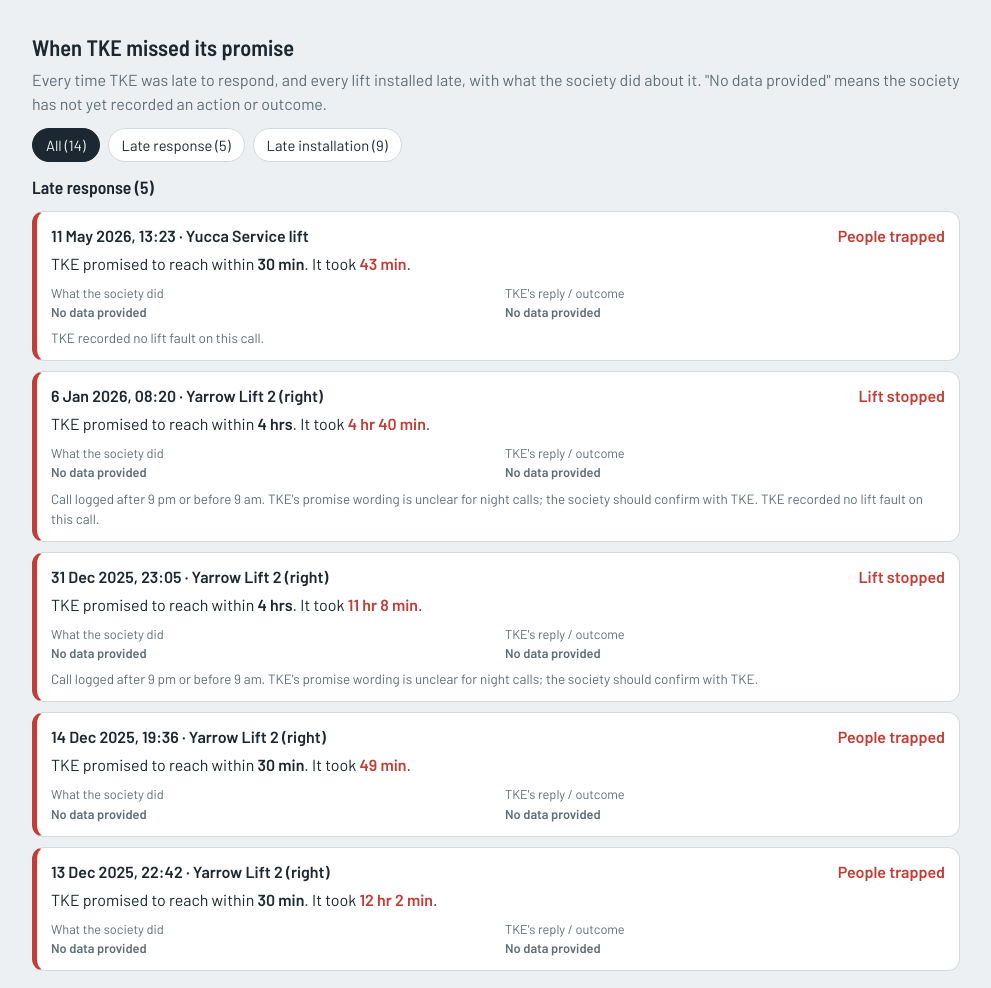
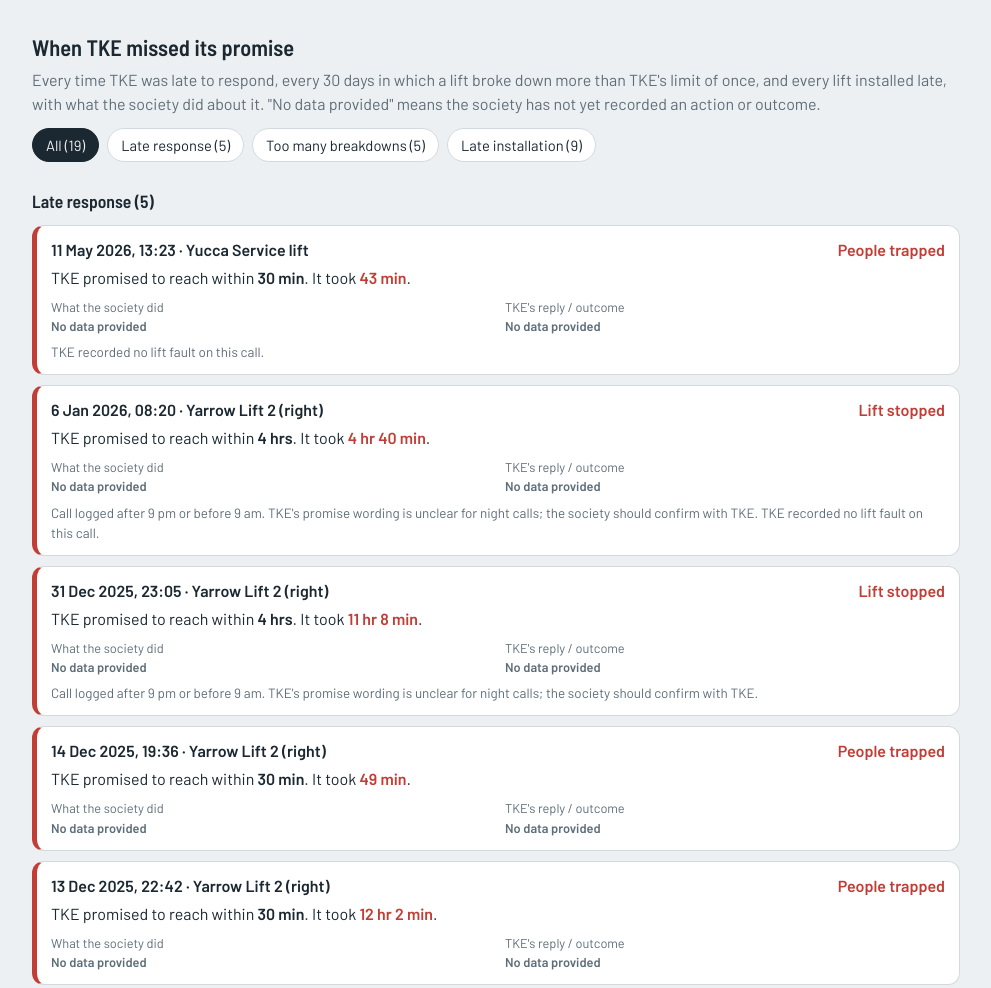
Before and after one commit to siddmitr/yyvlinf, a plain HTML site: page index.html in a window 1280 px wide. Shown: the part 3101-4089 px from the top of the page, without its empty margins (144-1135 px from the left). Drawn offline with Linux system fonts and the light colour scheme.

Commit message:
Dashboard as of 2026-09-23: index.html

```diff
--- a/index.html
+++ b/index.html
@@ -196,10 +196,11 @@
 
   <section id="actions">
     <h2>When TKE missed its promise</h2>
-    <p class="sec-sub">Every time TKE was late to respond, and every lift installed late, with what the society did about it. "No data provided" means the society has not yet recorded an action or outcome.</p>
+    <p class="sec-sub">Every time TKE was late to respond, every 30 days in which a lift broke down more than TKE's limit of once, and every lift installed late, with what the society did about it. "No data provided" means the society has not yet recorded an action or outcome.</p>
     <div class="tabs" id="actTabs">
       <button data-f="all" aria-pressed="true">All</button>
       <button data-f="svc" aria-pressed="false">Late response</button>
+      <button data-f="bk" aria-pressed="false">Too many breakdowns</button>
       <button data-f="inst" aria-pressed="false">Late installation</button>
     </div>
     <div class="acts" id="acts"></div>
@@ -402,11 +403,25 @@
       '<p class="what">'+what+(r.ps?' (plan: '+fDs(r.ps)+' to '+fDs(r.pe)+')':'')+'.</p>'+
       '<div class="grid"><div><span>Delay penalty</span>'+(pen&&pen!=='Not applicable'?esc(pen):NODATA)+'</div><div><span>Delay accepted as not TKE\'s fault</span>'+exc+'</div></div></div>'; }).join('');
 }
+function bkList(){ const out=[]; R.forEach(r=>periods(r).forEach((p,k)=>{ if(p.bk>BK_LIMIT) out.push({r,p,k}); })); return out.sort((x,y)=>y.p.a-x.p.a); }
+function bkActs(){
+  const list=bkList();
+  if(!list.length) return '<p class="muted">No lift has broken down more than once in any 30 days.</p>';
+  return list.map(({r,p,k})=>{ const end=new Date(Math.min(p.b-DAY,today));
+    const days=p.es.filter(e=>!e.n).map(e=>fDs(e.dt)).join(', ');
+    return '<div class="act"><div class="act-h"><b>'+esc(fullName(r.l))+' · '+fDs(p.a)+' to '+fDs(end)+(p.part?' (so far)':'')+'</b><span class="late">'+pl(p.bk,'breakdown')+' in 30 days</span></div>'+
+      '<p class="what">TKE\'s limit is '+pl(BK_LIMIT,'breakdown')+' per lift in a month. Breakdowns on: '+esc(days)+'.'+(p.tr?' People were trapped in this period.':'')+'</p>'+
+      '<div class="grid"><div><span>What the society did</span>'+NODATA+'</div><div><span>TKE\'s reply / outcome</span>'+NODATA+'</div></div>'+
+      '<p class="note">'+esc('Period '+(k+1)+' since this lift came into use on '+fDs(r.com)+'.')+'</p></div>'; }).join('');
+}
 let af='all';
-function renderActs(){ $('acts').innerHTML=af==='svc'?svcActs():af==='inst'?instActs():'<h3>Late response ('+nSvc+')</h3>'+svcActs()+'<h3 style="margin-top:14px">Late installation ('+nInst+')</h3>'+instActs(); $('actTabs').querySelectorAll('button').forEach(b=>b.setAttribute('aria-pressed',b.dataset.f===af)); }
+const nSvc=(D.br||[]).length, nInst=R.filter(r=>r.late>0).length, nBk=bkList().length;
+function renderActs(){
+  const H=(t,n)=>'<h3 style="margin-top:14px">'+t+' ('+n+')</h3>';
+  $('acts').innerHTML=af==='svc'?svcActs():af==='inst'?instActs():af==='bk'?bkActs():H('Late response',nSvc)+svcActs()+H('Too many breakdowns',nBk)+bkActs()+H('Late installation',nInst)+instActs();
+  $('actTabs').querySelectorAll('button').forEach(b=>b.setAttribute('aria-pressed',b.dataset.f===af)); }
 $('actTabs').addEventListener('click',e=>{const b=e.target.closest('button'); if(b){af=b.dataset.f; renderActs();}});
-const nSvc=(D.br||[]).length, nInst=R.filter(r=>r.late>0).length;
-$('actTabs').children[0].textContent='All ('+(nSvc+nInst)+')'; $('actTabs').children[1].textContent='Late response ('+nSvc+')'; $('actTabs').children[2].textContent='Late installation ('+nInst+')';
+const tb=$('actTabs').children; tb[0].textContent='All ('+(nSvc+nBk+nInst)+')'; tb[1].textContent='Late response ('+nSvc+')'; tb[2].textContent='Too many breakdowns ('+nBk+')'; tb[3].textContent='Late installation ('+nInst+')';
 renderActs();
 
 // ---------- promises ----------
```
